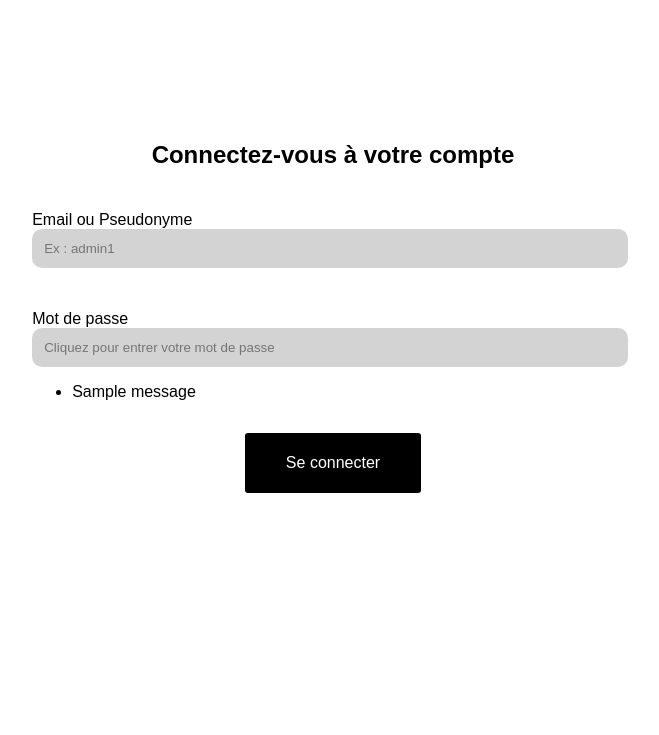
After one commit to sebgrtd/sae-fest-iuto, a Flask app: page /login_admin in a window 1280 px wide. The commit adds this page. Shown: the top 735 px of the page, without its empty margins (307-966 px from the left). Run offline with Flask 3, Linux system fonts and the light colour scheme; tables that the repository leaves empty hold one stand-in row (values such as "Sample post"); one stand-in notice (Sample message) is shown.

Commit message:
ajout login admin

```diff
--- a/Code/appli/app.py
+++ b/Code/appli/app.py
@@ -266,9 +266,13 @@ def filtrer_styles():
             liste_groupes = groupe_stylebd.get_groupes_selon_style(idStyle)
     return render_template("styles_musicaux.html", styles_musicaux=styles_musicaux, liste_groupes=liste_groupes)
 
-@app.route("/menu_admin")
+@app.route("/menu_admin/", methods=["GET", "POST"])
 def menu_admin():
     return render_template("menu_admin.html")
+
+@app.route("/login_admin")
+def login_admin():
+    return render_template("login.html")
 
 @app.route("/groupes_festival")
 def groupes_festival():
--- /dev/null
+++ b/Code/appli/static/login.css
@@ -0,0 +1,81 @@
+html {
+    font-family: "Poppins", sans-serif;
+  }
+
+  body{
+    margin: 10% 25%;
+  }
+
+  form {
+    display: flex;
+    justify-content: center;
+    align-items: center;
+    height: 60vh;
+  }
+
+  .partie-connexion {
+    background-color: white;
+    border-top-right-radius: 10px;
+    border-bottom-right-radius: 10px;
+    height: 100%;
+    flex-grow: 1;
+  }
+
+  h1 {
+    text-align: center;
+    font-size: 1.5rem;
+    margin-bottom: 5%;
+    margin: 2% 3% 0 3%;
+  }
+
+  .div-textfield{
+    margin: 2% 3% 0 3%;
+  }
+
+  .textfield-position {
+    display: flex;
+    flex-direction: column;
+    margin-top: 7%;
+  }
+
+  .textfield-position input {
+    background-color: lightgrey;
+    border: none;
+    border-radius: 10px;
+    padding: 2%;
+    width: 95%;
+  }
+
+  input::placeholder {
+    font-family: "Poppins", sans-serif;
+  }
+
+  .bouton-connexion {
+    margin: 5% 0 0% 0;
+    display: flex;
+    justify-content: center;
+  }
+
+  .bouton-connexion button{
+    font-size: 1rem;
+    padding: 1.25rem 2.5rem;
+    display: block;
+    background-color: #000000;
+    border: 1px solid transparent;
+    color: #ffffff;
+    -webkit-border-radius: 3px;
+    border-radius: 3px;
+    -webkit-transition: all 0.3s ease-in-out;
+    -moz-transition: all 0.3s ease-in-out;
+    transition: all 0.3s ease-in-out;
+    font-family: "Poppins", sans-serif;
+  }
+
+  .bouton-connexion button:hover{
+    background-color: #3f3f3f;
+    cursor: pointer;
+  }
+
+  .flash-error {
+    color: red;
+  }
--- a/Code/appli/templates/API.html
+++ b/Code/appli/templates/API.html
@@ -3,7 +3,7 @@
 {% endblock %}
 {% block content %}
 <div class="admin">
-    <a href="{{ url_for('menu_admin') }}" id="btn-admin"> Menu administrateur </a>
+    <a href="{{ url_for('login_admin') }}" id="btn-admin"> Menu administrateur </a>
 </div>
 <div class="titre">
     <h1> Voici la liste des routes pour tester l'API de l'application </h1>
--- /dev/null
+++ b/Code/appli/templates/login.html
@@ -0,0 +1,56 @@
+<!DOCTYPE html>
+<html lang="en">
+  <head>
+    <meta charset="UTF-8" />
+    <title>Login</title>
+    <link rel="stylesheet" href="../static/login.css" />
+  </head>
+  <body>
+    <form action="/menu_admin" method="POST">
+      <div class="partie-connexion">
+        <h1>Connectez-vous à votre compte</h1>
+        <div class="div-textfield">
+          <div class="email textfield-position">
+            <label for="email_username">Email ou Pseudonyme</label>
+            <input
+              type="text"
+              id="email_username"
+              name="email_username"
+              required
+              minlength="1"
+              size="10"
+              placeholder="Ex : admin1"
+            />
+          </div>
+          <div class="password textfield-position">
+            <label for="password">Mot de passe</label>
+            <div class="pwd-eyes">
+              <input
+                type="password"
+                id="password-field"
+                name="password"
+                minlength="1"
+                required
+                placeholder="Cliquez pour entrer votre mot de passe"
+              />
+            </div>
+          </div>
+          {% with messages = get_flashed_messages(with_categories=true) %}
+            {% if messages %}
+              <ul>
+                {% for category, message in messages %}
+                  <li class="flash-{{ category }}">{{ message }}</li>
+                {% endfor %}
+              </ul>
+            {% endif %}
+          {% endwith %}
+        </div>
+        <div class="bouton-connexion">
+          <button id="bonton-se-connecter" type="submit" name="submit">
+            Se connecter
+          </button>
+        </div>
+      </div>
+    </form>
+  </body>
+</html>
```
